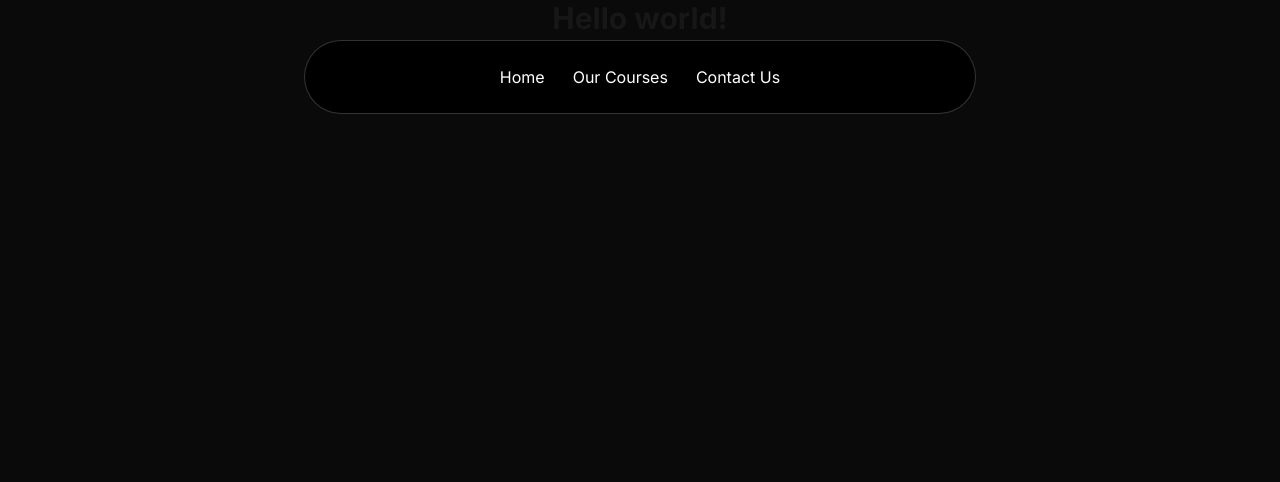
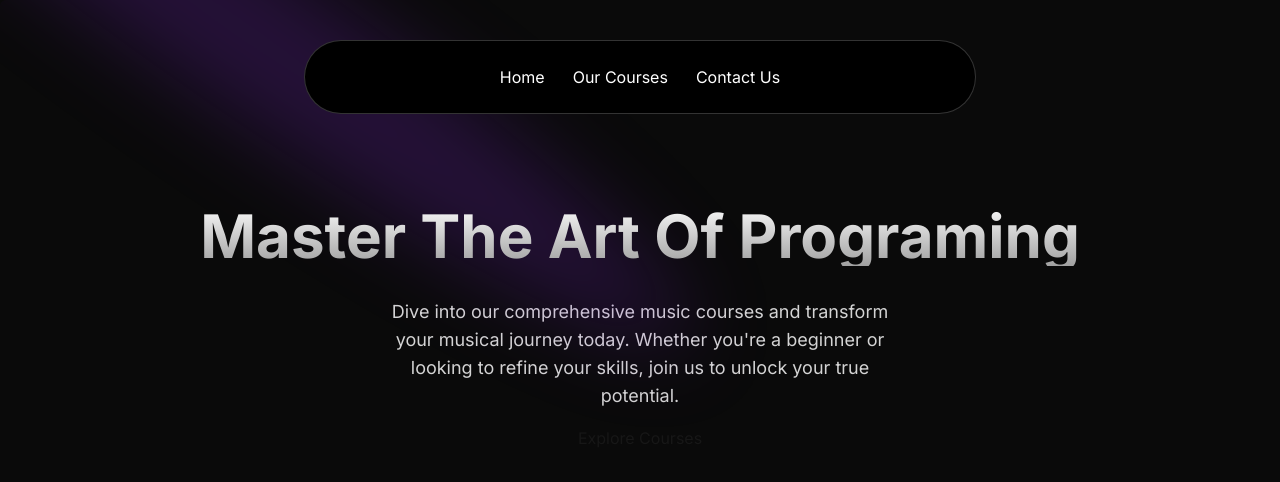
Before and after one commit to hassan2314/next-school, a Next.js app: page / in a window 1280 px wide. Shown: the top 482 px of the page. Built offline with nearby package versions, Linux system fonts and the light colour scheme.

Commit message:
Spotlight added

```diff
--- a/src/app/globals.css
+++ b/src/app/globals.css
@@ -5,7 +5,18 @@
 /* Custom variants */
 @variant dark (&:where(.dark, .dark *));
 
+/* Custom animations */
+@keyframes spotlight {
+  0% {
+    opacity: 0;
+    transform: translate(-72%, -62%) scale(0.5);
+  }
 
+  100% {
+    opacity: 1;
+    transform: translate(-50%, -40%) scale(1);
+  }
+}
 :root {
   --background: #ffffff;
   --foreground: #171717;
@@ -16,6 +27,7 @@
   --color-foreground: var(--foreground);
   --font-sans: var(--font-geist-sans);
   --font-mono: var(--font-geist-mono);
+  --animate-spotlight: spotlight 2s ease 0.75s 1 forwards;
 }
 
 @media (prefers-color-scheme: dark) {
--- a/src/app/page.tsx
+++ b/src/app/page.tsx
@@ -1,9 +1,10 @@
+import HeroSection from "@/components/HeroSection";
 import Image from "next/image";
 
 export default function Home() {
   return (
     <main className="min-h-screen bg-black/[0.96] antialiased bg-grid-white/[0.02]">
-      <h1 className="text-3xl font-bold text-center ">Hello world!</h1>
+      <HeroSection />
     </main>
   );
 }
--- /dev/null
+++ b/src/components/HeroSection.tsx
@@ -0,0 +1,28 @@
+import React from "react";
+import Link from "next/link";
+import { Spotlight } from "./ui/Spotlight";
+const HeroSection = () => {
+  return (
+    <div className=" h-auto md:h-[40rem] w-full rounded-md relative flex flex-col items-center justify-center overflow-hidden mx-auto py-10 md:py-0">
+      <Spotlight
+        className="-top-40 left-0 md:-top-20 md:left-60"
+        fill="BlueViolet"
+      />
+      <div className=" p-4 relative z-10 w-full text-center">
+        <h1 className="mt-20 md:mt-0 text-4xl md:text-6xl font-bold bg-clip-text text-transparent bg-gradient-to-b from-neutral-50 to-neutral-400">
+          Master The Art Of Programing
+        </h1>
+      </div>
+      <p className="mt-4 font-normal text-center text-base md:text-lg text-neutral-300 max-w-lg mx-auto p-4 md:p-0">
+        Dive into our comprehensive music courses and transform your musical
+        journey today. Whether you're a beginner or looking to refine your
+        skills, join us to unlock your true potential.
+      </p>
+      <div className="mt-4">
+        <Link href="/courses">Explore Courses</Link>
+      </div>
+    </div>
+  );
+};
+
+export default HeroSection;
--- /dev/null
+++ b/src/components/ui/Spotlight.tsx
@@ -0,0 +1,56 @@
+import React from "react";
+import { cn } from "@/lib/utils";
+
+type SpotlightProps = {
+  className?: string;
+  fill?: string;
+};
+
+export const Spotlight = ({ className, fill }: SpotlightProps) => {
+  return (
+    <svg
+      className={cn(
+        "animate-spotlight pointer-events-none absolute z-[1]  h-[169%] w-[138%] lg:w-[84%] opacity-0",
+        className
+      )}
+      xmlns="http://www.w3.org/2000/svg"
+      viewBox="0 0 3787 2842"
+      fill="none"
+    >
+      <g filter="url(#filter)">
+        <ellipse
+          cx="1924.71"
+          cy="273.501"
+          rx="1924.71"
+          ry="273.501"
+          transform="matrix(-0.822377 -0.568943 -0.568943 0.822377 3631.88 2291.09)"
+          fill={fill || "white"}
+          fillOpacity="0.21"
+        ></ellipse>
+      </g>
+      <defs>
+        <filter
+          id="filter"
+          x="0.860352"
+          y="0.838989"
+          width="3785.16"
+          height="2840.26"
+          filterUnits="userSpaceOnUse"
+          colorInterpolationFilters="sRGB"
+        >
+          <feFlood floodOpacity="0" result="BackgroundImageFix"></feFlood>
+          <feBlend
+            mode="normal"
+            in="SourceGraphic"
+            in2="BackgroundImageFix"
+            result="shape"
+          ></feBlend>
+          <feGaussianBlur
+            stdDeviation="151"
+            result="effect1_foregroundBlur_1065_8"
+          ></feGaussianBlur>
+        </filter>
+      </defs>
+    </svg>
+  );
+};
```
Also changed, not shown: src/components/ui/moving-border.tsx (added).
